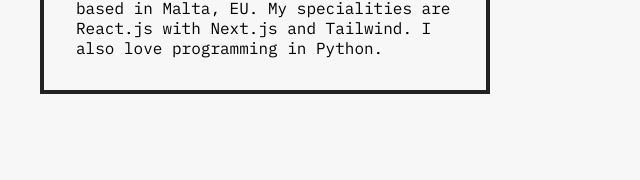
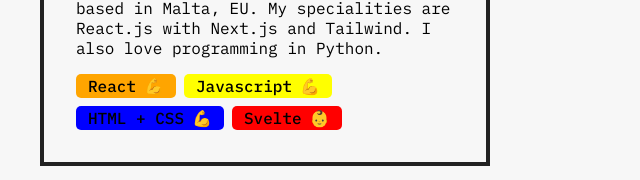
Before and after one commit to angusgee/developer-card, a React (Vite) app: page / in a window 1280 px wide. Shown: the part 452-632 px from the top of the page, without its empty margins (0-640 px from the left). Built offline with nearby package versions, Linux system fonts and the light colour scheme.

Commit message:
Add Skill component to SkillList

```diff
--- a/src/Skillist.jsx
+++ b/src/Skillist.jsx
@@ -1,5 +1,29 @@
+import PropTypes from "prop-types";
+
 function SkillList() {
-  return <></>;
+  return (
+    <div className="skill-list">
+      <Skill lang="React" emoji="💪" color="orange" />
+      <Skill lang="Javascript" emoji="💪" color="yellow" />
+      <Skill lang="HTML + CSS" emoji="💪" color="blue" />
+      <Skill lang="Svelte" emoji="👶" color="red" />
+    </div>
+  );
 }
 
+function Skill(props) {
+  return (
+    <div className="skill" style={{ backgroundColor: props.color }}>
+      <span>{props.lang}</span>
+      <span>{props.emoji}</span>
+    </div>
+  );
+}
+
+Skill.propTypes = {
+  lang: PropTypes.string.isRequired,
+  emoji: PropTypes.string.isRequired,
+  color: PropTypes.string,
+};
+
 export default SkillList;
```
